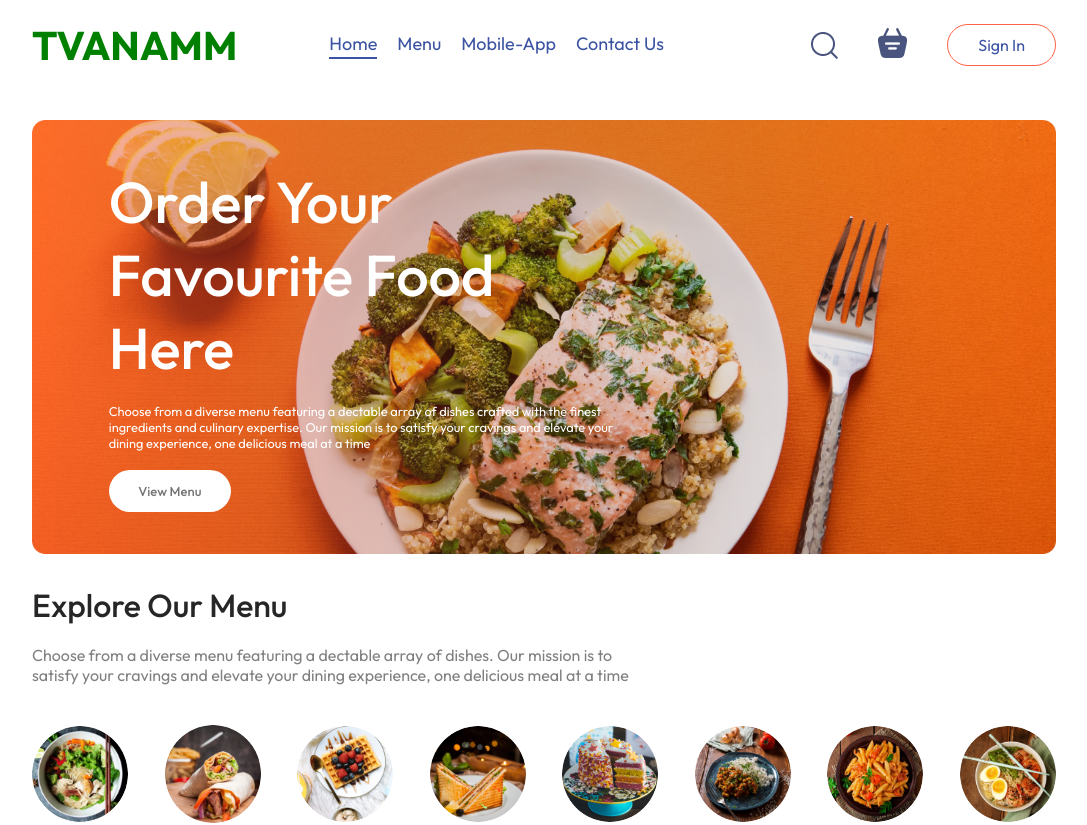
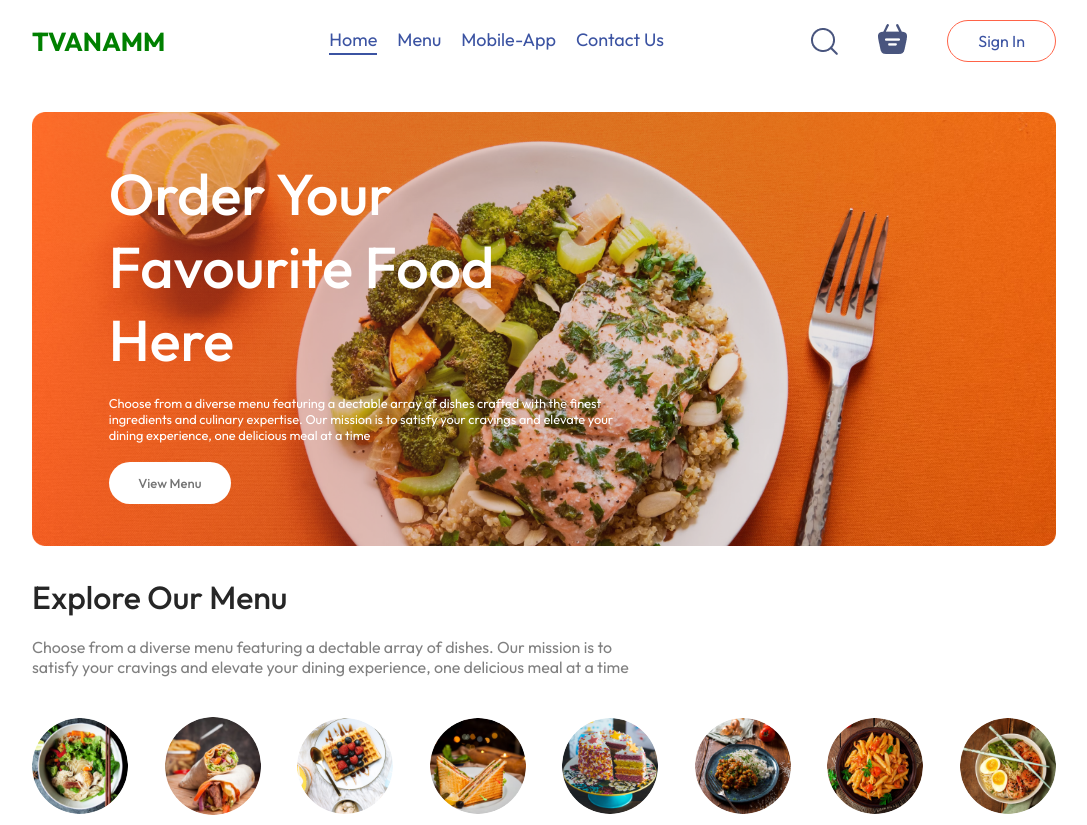
Before and after one commit to AnilMende/Building-a-Food-Delivery-Website-In-React-JS-MongoDB-Express-Node-JS-Stripe, a React (Vite) app in the folder frontend/: page / in a window 1280 px wide. Shown: the top 825 px of the page, without its empty margins (96-1183 px from the left). Built offline with nearby package versions, Linux system fonts and the light colour scheme; no server answers.

Commit message:
modified the size of the logo

```diff
--- a/frontend/src/components/Navbar/Navbar.jsx
+++ b/frontend/src/components/Navbar/Navbar.jsx
@@ -94,7 +94,7 @@ const NavbarContainer = styled.div`
         width: 150px;
         color: green;
         font-weight: bold;
-        font-size: 40px;
+        font-size: 26px;
     }
 
     .navbar-menu{
```
